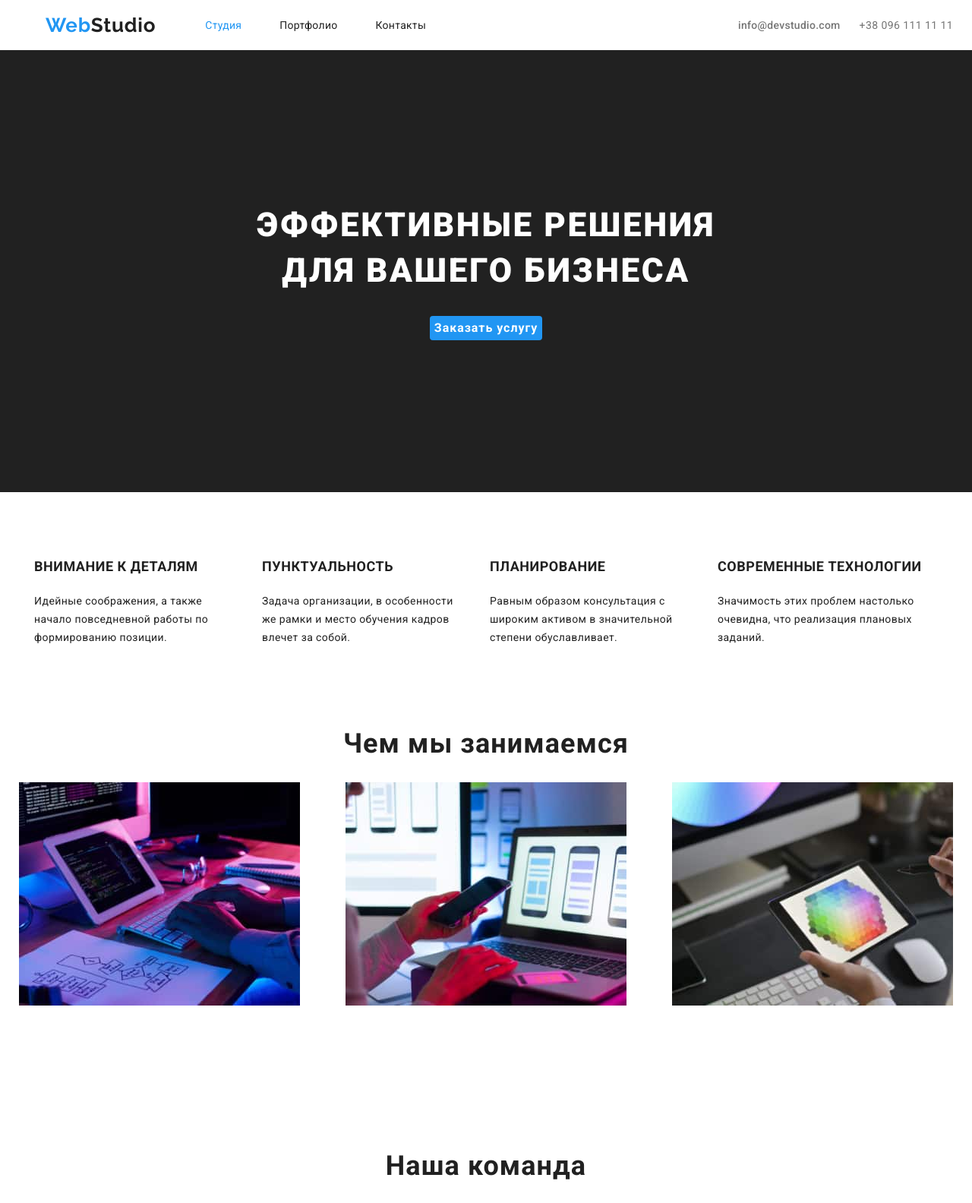
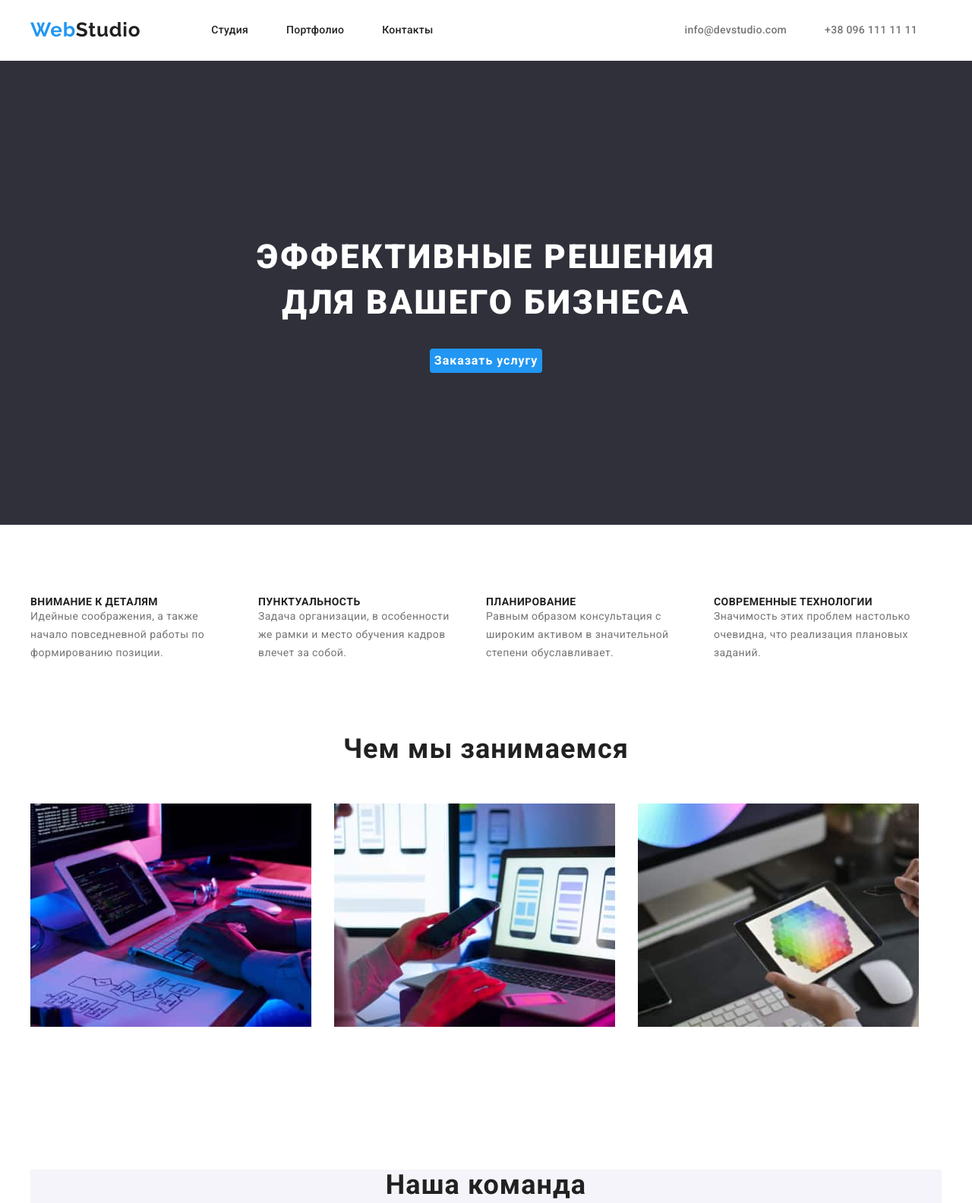
Before and after one commit to SergeyKartavcev/goit-markup-hw-03, a plain HTML site: page index.html in a window 1280 px wide. Shown: the top 1584 px of the page at 76% size. Drawn offline with nearby package versions, Linux system fonts and the light colour scheme.

Commit message:
новые исправления

```diff
--- a/css/styles.css
+++ b/css/styles.css
@@ -10,7 +10,8 @@ ul { list-style: none; }
     --acent-text-color: #757575;
     --primary-bg-color: #2196F3;
     --saction-bg-color:  #F5F4FA;
-
+    --hero-bg-color: #2F303A;
+    --button-bg-color:  #F5F4FA;
 }
 
 
@@ -29,16 +30,29 @@ button{
     border: none;
 }
 section{
+    padding-top: 94px;
     padding-bottom: 94px;
+}
+
+h1,
+h2,
+h3,
+h4,
+h5,
+h6,
+p,
+ul{
+margin: 0;
+padding: 0;
 }
 
 /* шапка*/
 .page-header {
-
     background: var(--primary-text-color);
     left: 0px;
     top: 0px;
     border-radius: 0px;
+    border-bottom: var(--primary-text-color);
 }
 
 .hader{
@@ -55,6 +69,8 @@ line-height: 31px;
 letter-spacing: 0.03em;
 color: var(--primary-bg-color);
 text-decoration: none;
+padding-top: 24px;
+padding-bottom: 25px;
 }
 
 .logo-part{
@@ -67,53 +83,74 @@ letter-spacing: 0.03em;
 color: var(--title-text-color);
 text-decoration: none;
 }
-.nav{
+.menu{
     display: flex;
     align-items: center;
 }
-.menu{
+.site{
 display: flex;
-margin: 0;
 }
-.menu-link{
+
+
+.link{
+color: var(--title-text-color);
+font-weight: 500;
+font-size: 14px;
+line-height: 1.14;
+letter-spacing: 0.02em;
+text-decoration: none;
 display: inline-block;
+padding-top: 32px;
+padding-bottom: 32px;
 }
-.menu-link:hover{
+
+
+
+.link-courrent{
+color: var(--title-text-color);
+font-weight: 500;
+font-size: 14px;
+line-height: 1.14;
+letter-spacing: 0.02em;
+text-decoration: none;
+display: inline-block;
+padding-top: 32px;
+padding-bottom: 32px;
+}
+
+.link-courrent:hover
+    {
     color: var(--primary-bg-color);
     }
 
-.link{
-text-decoration: none;
-color: var(--title-text-color);
-font-size: 14px;
-line-height: 1,14;
-letter-spacing: 0.02em;
-padding: 25px;
-display: inline-block;
-}
-.link-courrent{
-
-text-decoration: none;
-color: var(--primary-bg-color);
-font-size: 14px;
-line-height: 1,14px;
-letter-spacing: 0.02em;
-padding: 25px;
-display: inline-block;
-}
-
-.link:hover:focus{
+.link-courrent:focus{
     color: var(--primary-bg-color);
     }
 
-.link:focus{
-    color: var(--primary-bg-color);
+.site-link{
+padding-right: 50px;
+}
+.site-link:last-child{
+padding-right: 0;
+}
+
+.site-link:first-child{
+padding-left: 93px;
+}
+
+.contacts-item {
+padding-right: 50px
+}
+
+.contacts-item:last-child{
+    padding-right: 0;
 }
 
 /* contacts */
 .contacts{
     display: flex;
-    margin-left: auto;
+   padding-left: 331px;
+    /* margin-left: auto; */
 }
 
 .link-contacts{
@@ -121,42 +158,29 @@ color: var(--primary-bg-color);
     font-size: 14px;
     font-weight: 500;
     font-size: 14px;
-    line-height: 16px;
+    line-height: 1.7;
     letter-spacing: 0.02em;
     text-decoration: none;
     display: inline-block;
 }
 
-.link-contacts:hover{
+.link-contacts:hover
+{
 color: var(--primary-bg-color);
 }
-.link-contacts:focus{
-    color: var(--title-text-color);
-}
-.contacts-tel{
-    color: var(--acent-text-color);
-    font-family: 'Roboto';
-    font-weight: 400;
-    font-size: 14px;
-
-    letter-spacing: 0.03em;
-    text-decoration: none;
-    display: inline-block;
-    margin-left: 25px;
-}
-.contacts-tel:hover{
+.link-contacts:focus
+{
 color: var(--primary-bg-color);
 }
-.contacts-tel:focus{
-    color: var(--title-text-color);}
 
 
 /* герой */
 
 .hero{
-    background-color: var(--title-text-color);
+    background-color: var(--hero-bg-color);
     padding-top: 200px;
     padding-bottom: 200px;
+    text-align: center;
 }
 
 
@@ -164,13 +188,11 @@ color: var(--primary-bg-color);
     width: 696px;
     text-align: center;
     color: var(--primary-text-color);
-    font-style: normal;
     font-weight: 900;
     font-size: 44px;
-    line-height: 60px;
+    line-height: 1.36;
     letter-spacing: 0.06em;
     text-transform: uppercase;
-    margin-top: 0;
     margin-left: auto;
     margin-right: auto;
 
@@ -180,7 +202,7 @@ color: var(--primary-bg-color);
 .hero-button{
     font-weight: 700;
     font-size: 16px;
-    line-height: 30px;
+    line-height: 1.87;
     align-items: center;
     text-align: center;
     letter-spacing: 0.06em;
@@ -191,11 +213,13 @@ color: var(--primary-bg-color);
     margin-right: auto;
     border-radius: 4px;
     cursor: pointer;
-
 }
 
 
 /* filter */
+.section-filter{
+    padding-bottom: 0;
+}
 
 .description{
     display: none;
@@ -204,102 +228,77 @@ color: var(--primary-bg-color);
 .site-filter{
     display: flex;
     justify-content: center;
-    margin-top: 94px;
 }
+
+.filter{
+    padding-right: 8px;
+}
+
+
+.filter:last-child{
+    padding-right: 0;
+}
+
+
 .button-primary{
-    color: var(--primary-text-color);
-    background-color: var(--primary-bg-color);
-    font-family: 'Roboto', sans-serif;
+    color: var(--title-text-color);
+    background-color: var(--button-bg-color);
+    font-weight: 500;
     font-size: 16px;
     line-height: 1.6;
     cursor: pointer;
     border-radius: 4px;
+    padding: 0;
 }
-.button-secondary{
-    color: var(--title-text-color);
-    background-color:  var(--primary-text-color);
-    font-family: 'Roboto', sans-serif;
-    font-size:16px;
-    line-height:1.6;
-    cursor: pointer;
-    margin-left: 30px;
-    border-radius: 4px;
+
+.button-primary:hover{
+    background-color: var(--primary-bg-color);
+    color: var(--primary-text-color);
+    }
+.button-primary:focus{
+    background-color: var(--primary-bg-color);
+    color: var(--primary-text-color);
     }
 
 
-.button-primary:hover{
-    background-color: var(--title-text-color);
-}
-.button-secondary:hover{
-    background-color: var(--primary-bg-color) ;
-    color: var(--primary-text-color);
-}
-.button-primary{
-    background-color: var(--primary-bg-color) ;
-}
-.button-secondary:focus{
-    background-color: var(--acent-text-color)
-}
 
-.button-primary:active{
-    background-color:tomato ;
-}
-.button-secondary:active{
-    background-color: green ;
-}
 
 /* преимущества*/
 
+.fetures{
+    padding-top: 0;
+}
+.advant{
+display: flex;
+}
+
 
 .advant-element{
-    margin-right: 30px;
+padding-right: 30px;
 width: 270px;
-
 }
 
 .advant-element:nth-child(4n){
-    margin-right: 0px;
+    padding-right: 0;
 }
 
-.advant-element:first-child{
-    margin-left: 20px;
-}
 
-.section-item{
-    display: flex;
-    justify-content: center;
-
-}
-
-.item{
-    width: 270px;
-}
-
-.item-title{
-    font-style: normal;
+.advant-title{
     font-weight: 700;
-    font-size: 18px;
-    line-height: 36px;
+    font-size: 14px;
+    line-height: 1.14;
     letter-spacing: 0.03em;
     color: var(--title-text-color);
     text-transform: uppercase;
-    margin-top: 80px;
+    margin-top: 94px;
+    }
 
-    }
-    .item-text{
-   font-family: 'Roboto';
-font-style: normal;
+.advant-text{
    font-weight: 400;
    font-size: 14px;
-line-height: 24px;
+   line-height: 1.7;
    letter-spacing: 0.03em;
-
-}
-
-.flax-advant{
-    display: flex;
-    flex-wrap: wrap;
-    margin-right: 30px;
+   color: var(--acent-text-color);
 }
 
 .flax-container{
@@ -345,63 +344,69 @@ letter-spacing: 0.03em;
     margin-top: 0px;
 }
 
+.titie{
+    padding: 24,50,24,20;
+}
+
 /* work */
-.work{
-margin-top: 94px;
-}
+
 
 .work-title{
     box-sizing: border-box;
     font-size: 36px;
-    line-height: 1,16;
+    line-height: 1.16;
     letter-spacing: 0.03em;
     text-align: center;
     color: var(--title-text-color);
-   margin-top: 0;
+  margin-bottom: 50px;
 
 }
-.img{
+.about{
     display: flex;
-    justify-content: space-between;
-    padding: 0px;
-    margin: 0px;
 }
 
-.img-element{
-width: 370px;
-/* padding-right: 30px; */
+.about-element{
+padding-right: 30px;
 }
- .img-element:first-child{
-    padding-left: 0px;
+ .about-element:last-child{
+    padding-right: 0px;
 }
-     */
+
+.work{
+    padding-top: 0;
+}
+
+img{
+    display: block;
+    max-width: 100%;
+    height: auto;
+}
+
     /* team */
 .team{
     background-color: var(--saction-bg-color);
-    width: 1600px;
-    margin-top: 94px;
+    margin-top: 0;
 }
 
 .team-title{
+    font-weight: 700;
     font-size: 36px;
-    line-height: 1,16;
+    line-height: 1.16;
     text-align: center;
     letter-spacing: 0.03em;
     color: var(--title-text-color);
-    margin-top: 94px;
-    margin-left: auto;
-    margin-right: auto;
+    margin-bottom: 50px;
 }
 .team-name{
+font-weight: 500;
 font-size: 16px;
 line-height: 1.18;
 letter-spacing: 0.03em;
 color: var(--title-text-color);
 text-align: center;
+}
 
-}
 .team-position{
-    font-weight: 400;
     font-size: 16px;
     line-height: 1.18;
     letter-spacing: 0.03em;
@@ -411,28 +416,36 @@ text-align: center;
 
 .userpic{
     display: flex;
-    justify-content: space-between;
+}
+.userpic-item{
+    /* padding-right: 30px; */
+    background: var(--primary-text-color);
+    box-shadow: 0px 1px 3px rgba(0, 0, 0, 0.12), 0px 1px 1px rgba(0, 0, 0, 0.14), 0px 2px 1px rgba(0, 0, 0, 0.2);
+    border-radius: 0px 0px 4px 4px;
     margin-right: 30px;
 }
-
+.userpic-item:last-child{
+padding-right: 0;
+margin-right: 0;
+}
 /* footer */
+.footer{
+padding-top: 60px;
+padding-bottom: 60px;
+}
 
 .page-footer{
  background-color: var(--title-text-color);
 }
 
-.logo{
-    margin-left: 35px;
-}
 .logo-footer{
     color: var(--primary-text-color);
-
 }
 
 
 .location{
     font-size: 14px;
-    line-height: 24px;
+    line-height: 1.7;
     letter-spacing: 0.03em;
     color: var(--primary-text-color);
     font-style: normal;
@@ -450,29 +463,35 @@ text-align: center;
 
 .footer-contacts{
     color: var(--acent-text-color);
-    font-family: 'Roboto';
     font-style: normal;
-    font-weight: 400;
     font-size: 14px;
-    line-height: 24px;
+    line-height: 1.7;
     letter-spacing: 0.03em;
     text-decoration: none;
 }
 
+.items{
+    padding-top: 20px;
+}
+.item{
+    padding-bottom: 9px;
+}
+.item:last-child{
+   padding-bottom: 0;
+    }
 
-.futer-contacts  {
-color: var(--acent-text-color);
+.footer-contacts:hover{
+    color: var(--primary-bg-color);
+
     }
-.futer-contacts:hover{
+.footer-contacts:focus{
     color: var(--primary-bg-color);
-}
-.futer-contacts:focus{
-    color: var(--primary-bg-color)
     }
 
 
+
 .container{
-    width: 1230px;
+    width: 1200px;
     padding-left: 15px;
     padding-right: 15px;
     margin-left: auto;
--- a/index.html
+++ b/index.html
@@ -21,18 +21,17 @@
         <div class="container">
             <div class="hader">
             <a href="#" class="logo"> Web<span class="logo-part">Studio</span> </a>
-            <nav class="nav">
-            <ul class="menu">
-                <li class="menu-link"><a href="./index.html" class="link-courrent">Студия</a></li>
-                <li class="menu-link"><a href="./portfolio.html" class="link">Портфолио</a></li>
-                <li class="menu-link"><a href="#" class="link">Контакты</a></li>
-
-            </ul>
+            <nav class="menu">
+                <ul class="site">
+                    <li class="site-link"><a href="./index.html" class="link-courrent">Студия</a></li>
+                    <li class="site-link"><a href="./portfolio.html" class="link">Портфолио</a></li>
+                    <li class="site-link"><a href="#" class="link">Контакты</a></li>
+                </ul>
         </nav>
 
         <ul class="contacts">
-            <li ><a href="#" class="link-contacts">info@devstudio.com</a></li>
-            <li><a href="#" class="contacts-tel" >+38 096 111 11 11</a> </li>
+            <li class="contacts-item"><a href="#" class="link-contacts">info@devstudio.com</a></li>
+            <li class="contacts-item"><a href="#" class="link-contacts" >+38 096 111 11 11</a> </li>
         </ul>
     </div>
 </div>
@@ -53,68 +52,67 @@
         </section>
 
         <!--преимущества-->
+        <section class="fetures">
+        <div class="container">
 
-        <div class="container">
-            <div class="flax-advant">
 
-               <div class="advant-element">
-                <h2 class="item-title">Внимание к деталям </h2>
-                    <p class="item-text"> Идейные соображения,
+               <ul class="advant">
+                   <li class="advant-element">
+                    <h2 class="advant-title">Внимание к деталям </h2>
+                    <p class="advant-text"> Идейные соображения,
                         а также начало повседневной
-                        работы по формированию позиции.</p></div>
-
-               <div class="advant-element">
-                    <h2 class="item-title">Пунктуальность</h2>
-                    <p class="item-text">Задача организации,
+                        работы по формированию позиции.</p></li>
+                    <li class="advant-element">
+                    <h2 class="advant-title">Пунктуальность</h2>
+                    <p class="advant-text">Задача организации,
                         в особенности же рамки и место
                         обучения кадров влечет за собой.
-                    </p></div>
-
-               <div class="advant-element">
-                    <h2 class="item-title">Планирование</h2>
-                    <p class="item-text">Равным образом консультация
+                    </p></li>
+                    <li  class="advant-element">
+                    <h2 class="advant-title">Планирование</h2>
+                    <p class="advant-text">Равным образом консультация
                         с широким активом в значительной
                         степени обуславливает.
-                    </p></div>
-
-               <div class="advant-element">
-                    <h2 class="item-title">Современные технологии</h2>
-                    <p class="item-text">Значимость этих проблем настолько очевидна,
-                        что реализация плановых заданий.</p></div>
+                    </p> </li>
+                    <li  class="advant-element">
+                    <h2 class="advant-title">Современные технологии</h2>
+                    <p class="advant-text">Значимость этих проблем настолько очевидна,
+                        что реализация плановых заданий.</p> </li>
 
 
-        </div>
-    </div>
-
+                    </ul>
+               </div>
+               </section>
 
 
 
         <!--наша робота-->
-        <div class="container">
         <section class="work">
+            <div class="container">
             <h2 class="work-title">Чем мы занимаемся</h2>
 
-            <ul class="img">
-                <li class="img-element">
+            <ul class="about">
+                <li class="about-element">
                     <img src="./images/картинка1.jpg" alt="монитор-и-клавиатура" width="370">
                 </li>
-                <li class="img-element">
+                <li class="about-element">
                     <img src="./images/картинка2.jpg" alt="смартфон-и-ноутбук" width="370">
                 </li>
-                <li class="img-element">
+                <li class="about-element">
                     <img src="./images/картинка3.jpg" alt="планшет" width="370">
                 </li>
             </ul>
+        </div>
+        </section>
 
-        </section>
-    </div>
 
         <!--про команду-->
-        <section class="team">
+        <section class="section">
             <div class="container">
+                <div class="team">
             <h2 class="team-title"> Наша команда </h2>
             <ul class="userpic">
-                     <li class="userpic-item">
+                <li class="userpic-item">
                      <img src="./images/about-the-team-img1.jpg" alt="foto-Product-Designer" width="270">
                      <h3 class="team-name">Игорь Демьяненко</h3>
                     <p class="team-position">Product Designer</p>
@@ -136,6 +134,7 @@
                 </li>
             </ul>
         </div>
+        </div>
         </section>
 
     </main>
@@ -143,8 +142,9 @@
     <!-- подвал -->
 
         <footer class="page-footer">
+            <!-- <section class="section"> -->
             <div class="container">
-
+               <div class="footer">
                    <a href="#" class="logo"> Web<span class="logo-footer">Studio</span> </a>
 
                         <ul class="items">
@@ -159,11 +159,11 @@
                                 <a href="tel:+380991111111" class="footer-contacts" >+38 099 111 11 11</a>
                             </li>
                         </ul>
-
+                    </div>
 
                     </div>
 
-
+                <!-- </section> -->
         </footer>
 
 
```
Also changed, not shown: portfolio.html (+59 -48 lines). Lines whose indentation alone changed are shown as unchanged.
